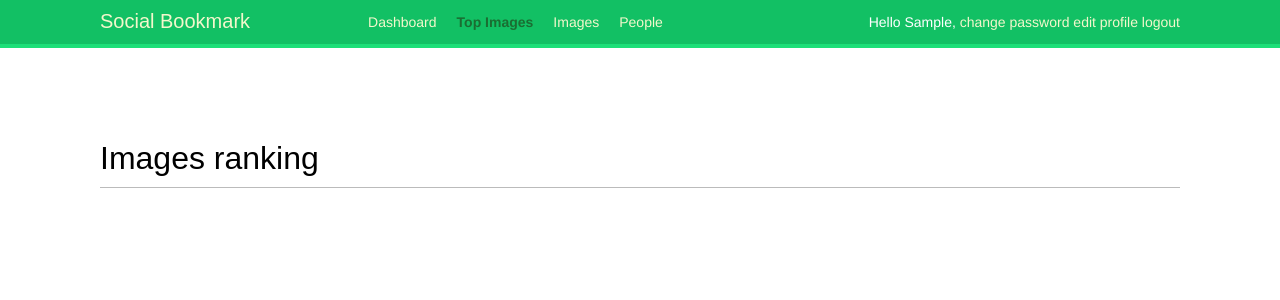
After one commit to viniciusmichelutti/socialbookmark, a Django app: page /images/ranking/ in a window 1280 px wide. The commit adds this page. Shown: the top 300 px of the page. Run offline with Django 3.2, Linux system fonts and the light colour scheme; the visitor is signed in with stand-in values (Sample User, id 1); data that the repository does not hold is empty; some libraries are stand-ins or nearby versions; some web fonts are replaced.

Commit message:
Adding redis, and image rank

```diff
--- a/account/templates/base.html
+++ b/account/templates/base.html
@@ -13,6 +13,9 @@
                 <ul class="menu">
                     <li {% if section == "dashboard" %}class="selected"{% endif %}>
                         <a href="{% url "dashboard" %}">Dashboard</a>
+                    </li>
+                    <li {% if section == "rank" %}class="selected"{% endif %}>
+                        <a href="{% url "rank" %}">Top Images</a>
                     </li>
                     <li {% if section == "images" %}class="selected"{% endif %}>
                         <a href="{% url "list" %}">Images</a>
--- a/images/templates/images/image/detail.html
+++ b/images/templates/images/image/detail.html
@@ -19,6 +19,10 @@
                     <span class="total">
                         {{ total_likes }}
                     </span> like{{ total_likes|pluralize }}
+                </span>
+                <span class="count">
+                    <span class="total">{{ total_views }}</span>
+                    view{{ total_views|pluralize }}
                 </span>
                 <a href="#" data-id="{{ image.id }}" data-action="{% if request.user in users_like %}un{% endif %}like" class="like button">
                     {% if request.user not in users_like %}
--- /dev/null
+++ b/images/templates/images/image/ranking.html
@@ -0,0 +1,15 @@
+{% extends "base.html" %}
+
+{% block title %}Images ranking{% endblock %}
+
+{% block content %}
+    <h1>Images ranking</h1>
+
+    <ol>
+        {% for image in most_viewed %}
+            <li>
+                <a href="{{ image.get_absolute_url }}">{{ image.title }}</a>
+            </li>
+        {% endfor %}
+    </ol>
+{% endblock %}
--- a/images/urls.py
+++ b/images/urls.py
@@ -8,4 +8,5 @@ urlpatterns = [
     url(r'^create/$', views.image_create, name='create'),
     url(r'^detail/(?P<id>\d+)/(?P<slug>[-\w]+)/$', views.image_detail, name='detail'),
     url(r'^like/$', views.image_like, name='like'),
+    url(r'^ranking/$', views.image_ranking, name='rank'),
 ]
--- a/images/views.py
+++ b/images/views.py
@@ -1,3 +1,5 @@
+import redis
+from django.conf import settings
 from django.contrib import messages
 from django.contrib.auth.decorators import login_required
 from django.core.paginator import Paginator, PageNotAnInteger, EmptyPage
@@ -10,6 +12,8 @@ from common.decorators import ajax_required
 from images.forms import ImageCreateForm
 from images.models import Image
 
+
+r = redis.StrictRedis(host=settings.REDIS_HOST, port=settings.REDIS_PORT, db=settings.REDIS_DB)
 
 @login_required
 def image_create(request):
@@ -72,7 +76,22 @@ def image_list(request):
 
 def image_detail(request, id, slug):
     image = get_object_or_404(Image, id=id, slug=slug)
+
+    total_views = r.incr('image:{}:id'.format(image.id))
+    r.zincrby('image_ranking', image.id, 1)
+
     return render(request, 'images/image/detail.html', {
         'section': 'images',
+        'total_views': total_views,
         'image': image
     })
+
+@login_required
+def image_ranking(request):
+    image_ranking = r.zrange('image_ranking', 0, -1, desc=True)[:10]
+    image_ranking_ids = [int(id) for id in image_ranking]
+
+    most_viewed = list(Image.objects.filter(id__in=image_ranking_ids))
+    most_viewed.sort(key=lambda x: image_ranking_ids.index(x.id))
+
+    return render(request, 'images/image/ranking.html', {'section': 'rank', 'most_viewed': most_viewed})
--- a/socialbookmark/settings.py
+++ b/socialbookmark/settings.py
@@ -71,6 +71,10 @@ SOCIAL_AUTH_PIPELINE = (
     'social_core.pipeline.user.user_details',
     'account.auth_pipeline.save_profile'
 )
+
+REDIS_HOST = 'localhost'
+REDIS_PORT = 6379
+REDIS_DB = 0
 ##################################### END MY CONFS
 
 # Application definition
```
